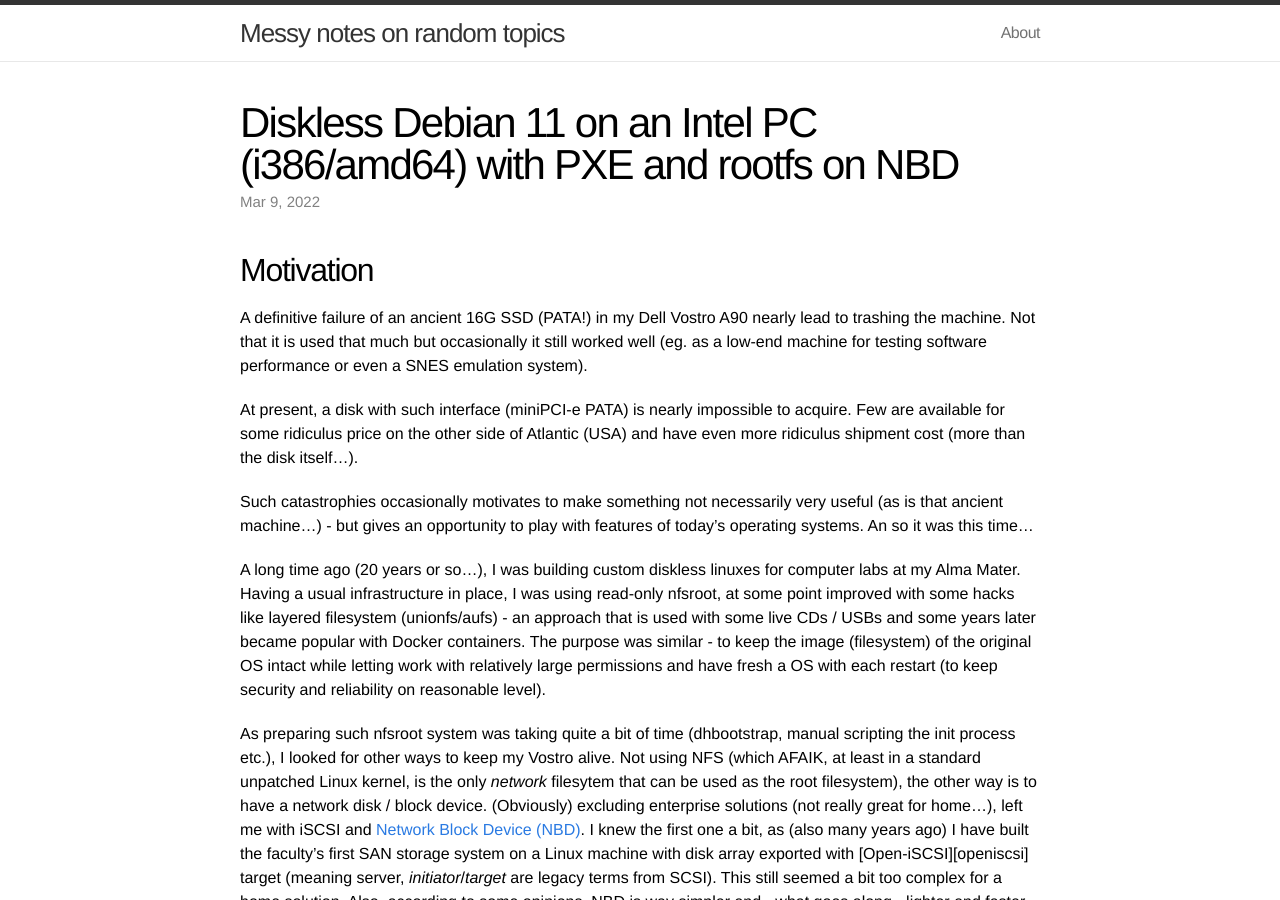
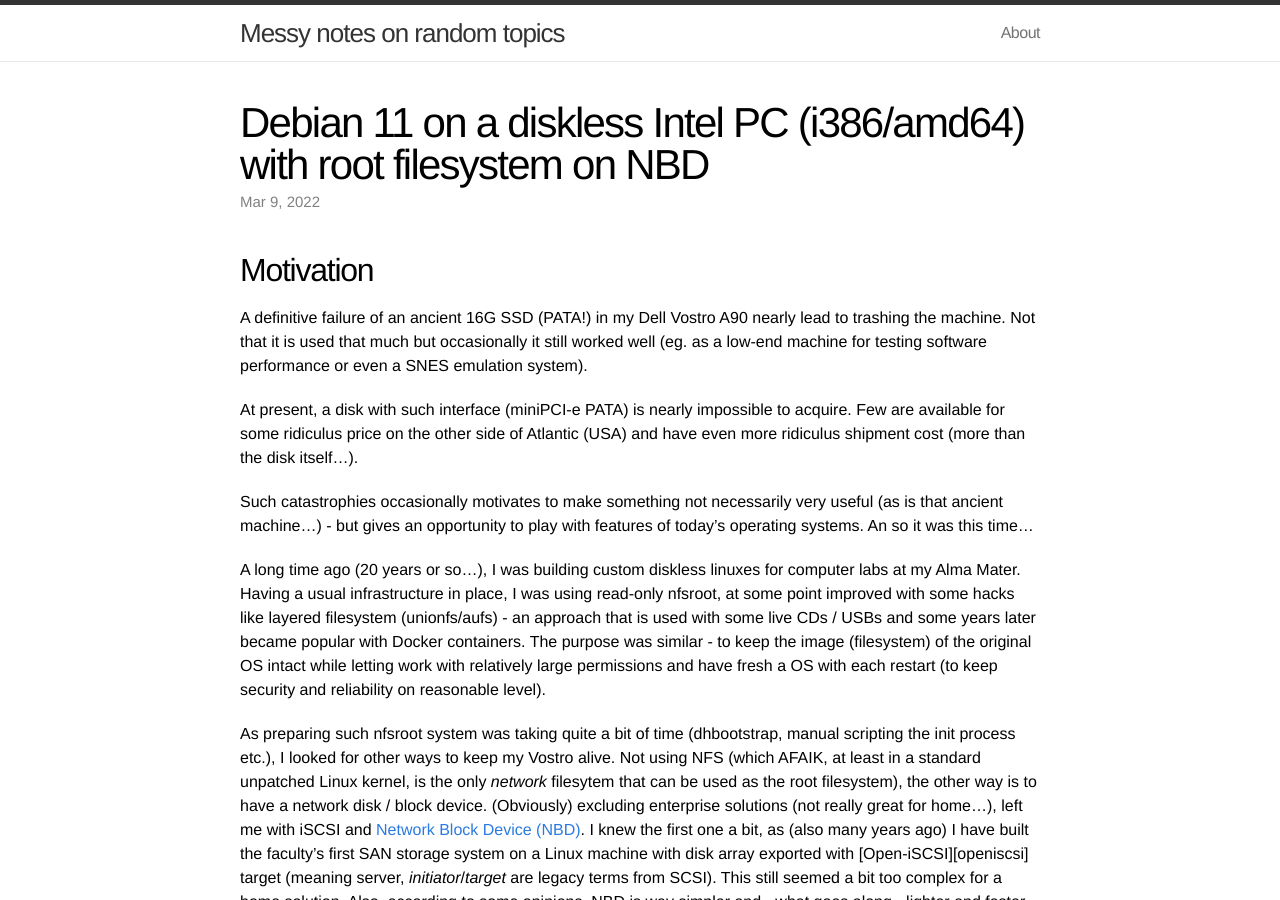
Before and after one commit to t-w/t-w.github.io, a Jekyll site: the page built from _posts/2022-03-09-diskless_debian_11_pxe_nbd.markdown, in a window 1280 px wide and 900 px high. Built offline with Jekyll 4.4.1, drawn with Linux system fonts in a browser that asks for light colours.

Commit message:
debian on nbd: more corrections.

```diff
--- a/_posts/2022-03-09-diskless_debian_11_pxe_nbd.markdown
+++ b/_posts/2022-03-09-diskless_debian_11_pxe_nbd.markdown
@@ -1,6 +1,6 @@
 ---
 layout: post
-title: "Diskless Debian 11 on an Intel PC (i386/amd64) with PXE and rootfs on NBD"
+title: "Debian 11 on a diskless Intel PC (i386/amd64) with root filesystem on NBD"
 date: 2022-03-09
 categories: debian
 tags: debian diskless pxe nbd
```
